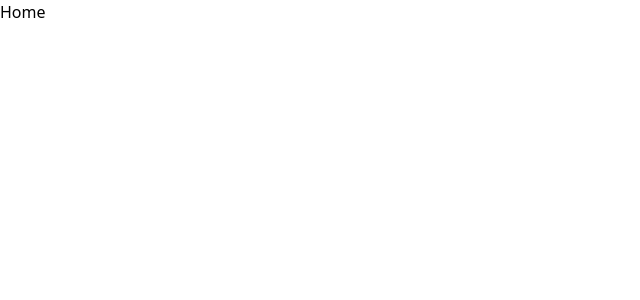
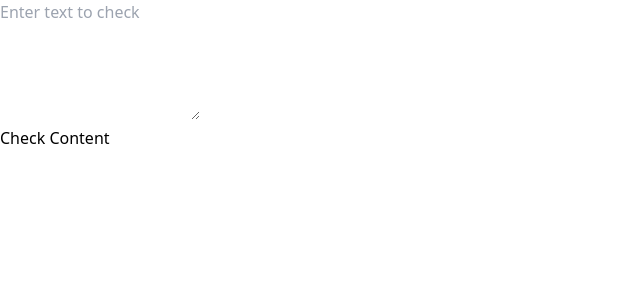
Before and after one commit to Vaithiyanathant/VISION-SENSE-KYN-HACKATHON, a React (Vite) app: page / in a window 1280 px wide. Shown: the top 300 px of the page, without its empty margins (0-640 px from the left). Built offline with nearby package versions, Linux system fonts and the light colour scheme.

Commit message:
Location

```diff
--- a/src/Pages/Home.jsx
+++ b/src/Pages/Home.jsx
@@ -1,9 +1,10 @@
 import React from 'react'
+import Test from './Test'
 
 const Home = () => {
   return (
     <div>
-      Home
+      <Test/>
     </div>
   )
 }
--- a/src/Pages/Login.jsx
+++ b/src/Pages/Login.jsx
@@ -1,4 +1,4 @@
-import React from 'react';
+import React, { useEffect } from 'react';
 import { useNavigate } from 'react-router-dom';
 import { signInWithPopup } from 'firebase/auth';
 import { auth, provider } from '../../firebase'; // Adjust path as needed
@@ -6,11 +6,49 @@ import { auth, provider } from '../../firebase'; // Adjust path as needed
 const Login = () => {
   const navigate = useNavigate();
 
+  useEffect(() => {
+    // Check if location data is already stored in localStorage
+    const storedLocation = localStorage.getItem('userLocation');
+    if (storedLocation) {
+      console.log('User location found in local storage:', JSON.parse(storedLocation));
+    }
+  }, []);
+
+  const getLocation = () => {
+    return new Promise((resolve, reject) => {
+      if (navigator.geolocation) {
+        navigator.geolocation.getCurrentPosition(
+          (position) => {
+            const { latitude, longitude } = position.coords;
+            resolve({ latitude, longitude });
+          },
+          (error) => {
+            reject('Unable to retrieve location');
+          }
+        );
+      } else {
+        reject('Geolocation is not supported by this browser');
+      }
+    });
+  };
+
   const handleGoogleSignIn = () => {
     signInWithPopup(auth, provider)
-      .then((result) => {
+      .then(async (result) => {
         const user = result.user;
         console.log('User Info:', user);
+
+        // Get user location and store it in localStorage
+        try {
+          const location = await getLocation();
+          localStorage.setItem('userLocation', JSON.stringify(location)); // Store location
+          localStorage.setItem('userDetails', JSON.stringify(user)); // Store user details
+          console.log('User location:', location);
+        } catch (error) {
+          console.error(error);
+        }
+
+        // Redirect to home page after successful login
         navigate('/');
       })
       .catch((error) => {
--- a/src/Pages/Test.jsx
+++ b/src/Pages/Test.jsx
@@ -0,0 +1,38 @@
+import React, { useState } from 'react';
+import useSensitiveContentDetection from '../utils.js'; // Adjust path as needed
+
+const Test = () => {
+    const [text, setText] = useState('');
+
+    // In a real app, you should fetch this from a secure config source or use environment variables (at build time) - NEVER store directly in your components.
+     const apiKey = 'AIzaSyAMWmhv-D0M_WnBCiuR1WYHhbg9rFTLOLY';
+
+    const { isLoading, result, error, checkSensitiveContent } = useSensitiveContentDetection(apiKey);
+
+
+    const handleTextChange = (e) => {
+        setText(e.target.value);
+    };
+
+    const handleCheckContent = async () => {
+        await checkSensitiveContent(text)
+    }
+    return (
+        <div>
+            <textarea
+                value={text}
+                onChange={handleTextChange}
+                placeholder="Enter text to check"
+                rows="5"
+            />
+            <br />
+            <button onClick={handleCheckContent} disabled={isLoading}>
+                {isLoading ? 'Checking...' : 'Check Content'}
+            </button>
+            {error && <p style={{ color: 'red' }}>{error}</p>}
+            {result && <p>Result: {result}</p>}
+        </div>
+    );
+};
+
+export default Test;
--- a/src/utils.js
+++ b/src/utils.js
@@ -0,0 +1,54 @@
+import { GoogleGenerativeAI } from '@google/generative-ai';
+import { useState, useCallback } from 'react';
+
+const useSensitiveContentDetection = (apiKey) => {
+    const [isLoading, setIsLoading] = useState(false);
+    const [result, setResult] = useState(null);
+    const [error, setError] = useState(null);
+
+    const checkSensitiveContent = useCallback(async (content) => {
+        if (!apiKey) {
+          setError("API key is missing. Please provide the API key");
+          return;
+        }
+        if (!content) {
+            setResult(null);
+            return;
+        }
+
+        setIsLoading(true);
+        setError(null);
+        setResult(null);
+
+        try {
+            const genAI = new GoogleGenerativeAI(apiKey);
+            const model = genAI.getGenerativeModel({ model: "gemini-pro" });
+
+            const prompt = `Analyze the following text for the presence of sensitive content such as:
+            1. Violence or gore (e.g., blood, injury, death).
+            2. Hate speech or discriminatory statements (e.g., based on race, religion, gender, etc.).
+            3. Sexual content or explicit material (e.g., pornography, inappropriate nudity).
+            4. Misinformation or harmful health advice (e.g., misleading medical claims, fake news).
+            5. Harassment, bullying, or harmful behavior.
+            6. Any content promoting illegal activities or violence.
+            Return only "Sensitive" if any of the above is found or "Not Sensitive" if the content does not contain any sensitive material.
+
+            Content to analyze: \n\n${content}`;
+
+            const result = await model.generateContent(prompt);
+            const response = await result.response;
+            const text = response.text();
+
+            setResult(text.trim());
+
+        } catch (err) {
+            setError(`Error during sensitive content analysis: ${err.message}`);
+        } finally {
+            setIsLoading(false);
+        }
+    }, [apiKey]);
+    console.log(result);
+    return { isLoading, result, error, checkSensitiveContent };
+};
+
+export default useSensitiveContentDetection;
```
